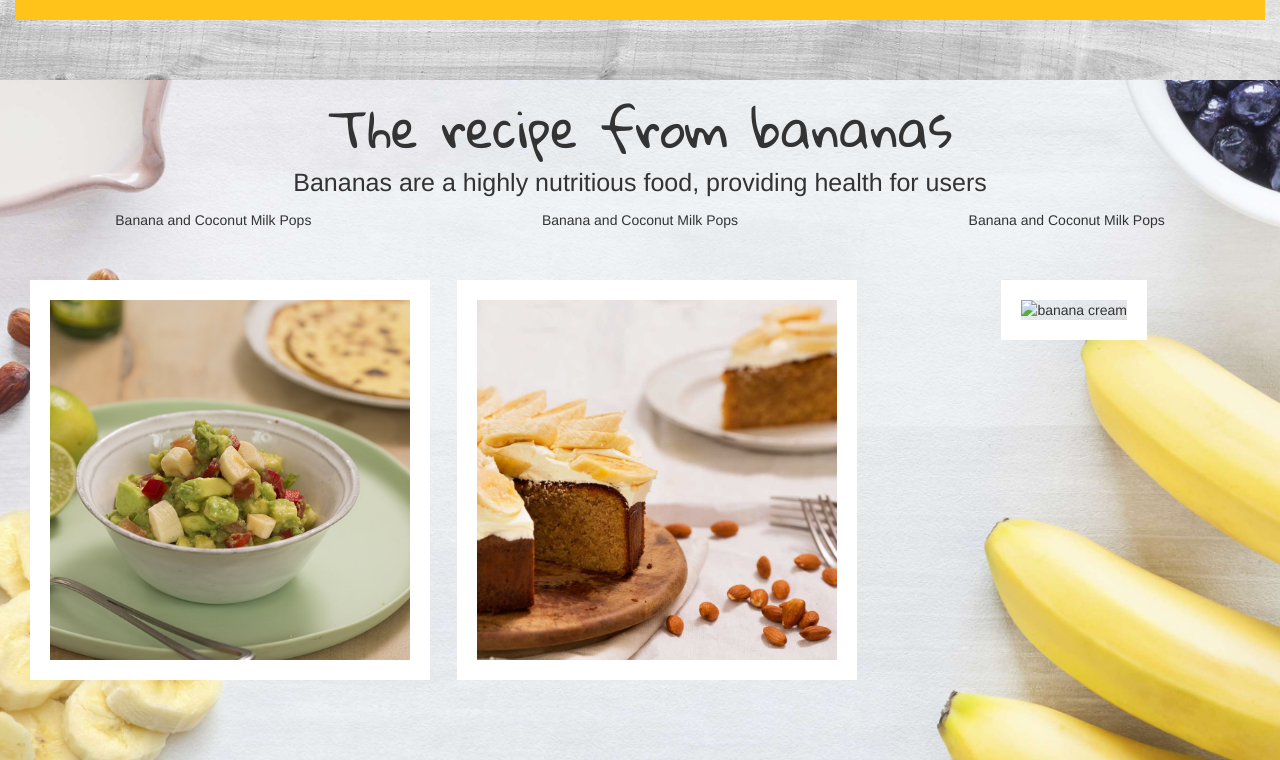
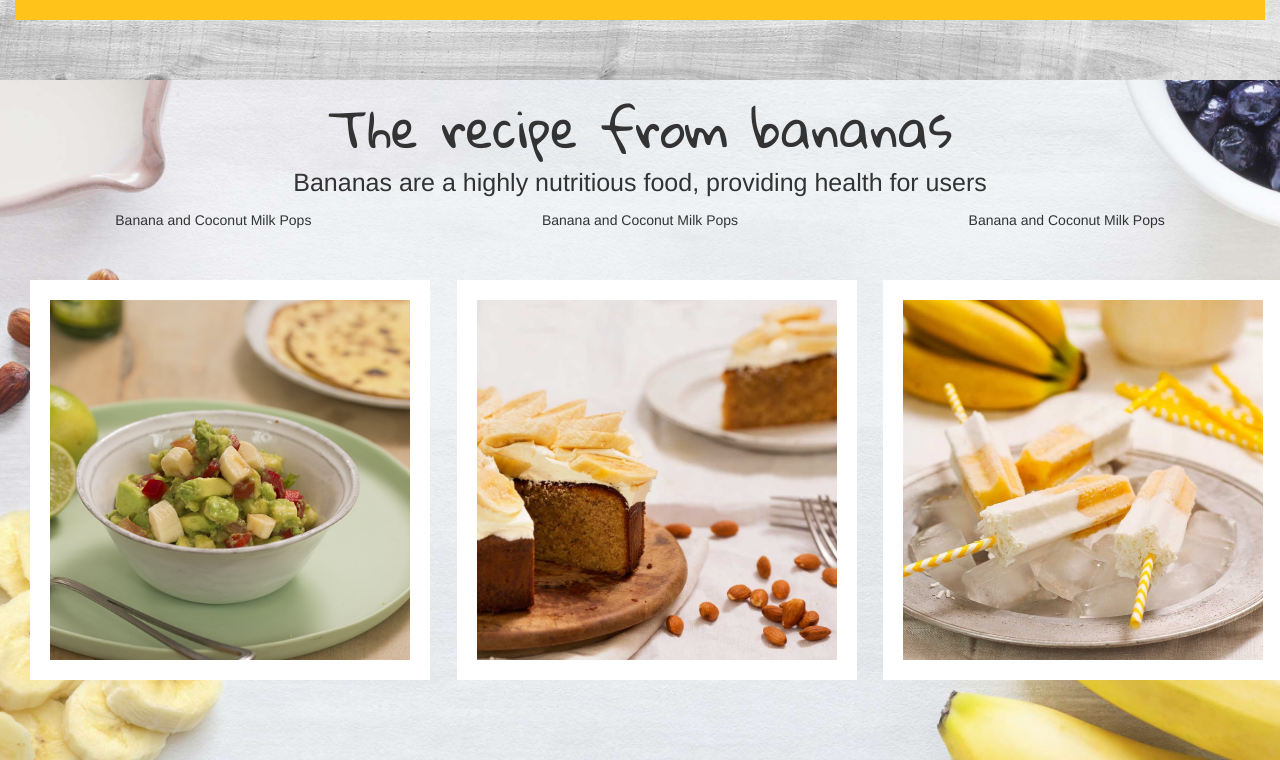
Before and after one commit to senjougahara-hitagi/TeamChuoiXanh, a plain HTML site: page index.html in a window 1280 px wide. Shown: the part 1674-2434 px from the top of the page. Drawn offline with Linux system fonts and the light colour scheme; grey boxes are pictures that could not be loaded.

Commit message:
update img2

```diff
--- a/index.html
+++ b/index.html
@@ -233,7 +233,7 @@
               </div>
               <div class="col-xs-12 col-sm-4">
                 <div class="title">Banana and Coconut Milk Pops</div>
-                <img src="img/items-product/74.jpg" alt="banana cream">
+                <img src="img/items-product/1.jpg" alt="banana cream">
                 <!-- <div class="overlay">
                   <a href="#" class="btn btn-white">Select it</a>
                 </div> -->
```
Also changed, not shown: img/items-product/1.jpg (added).
